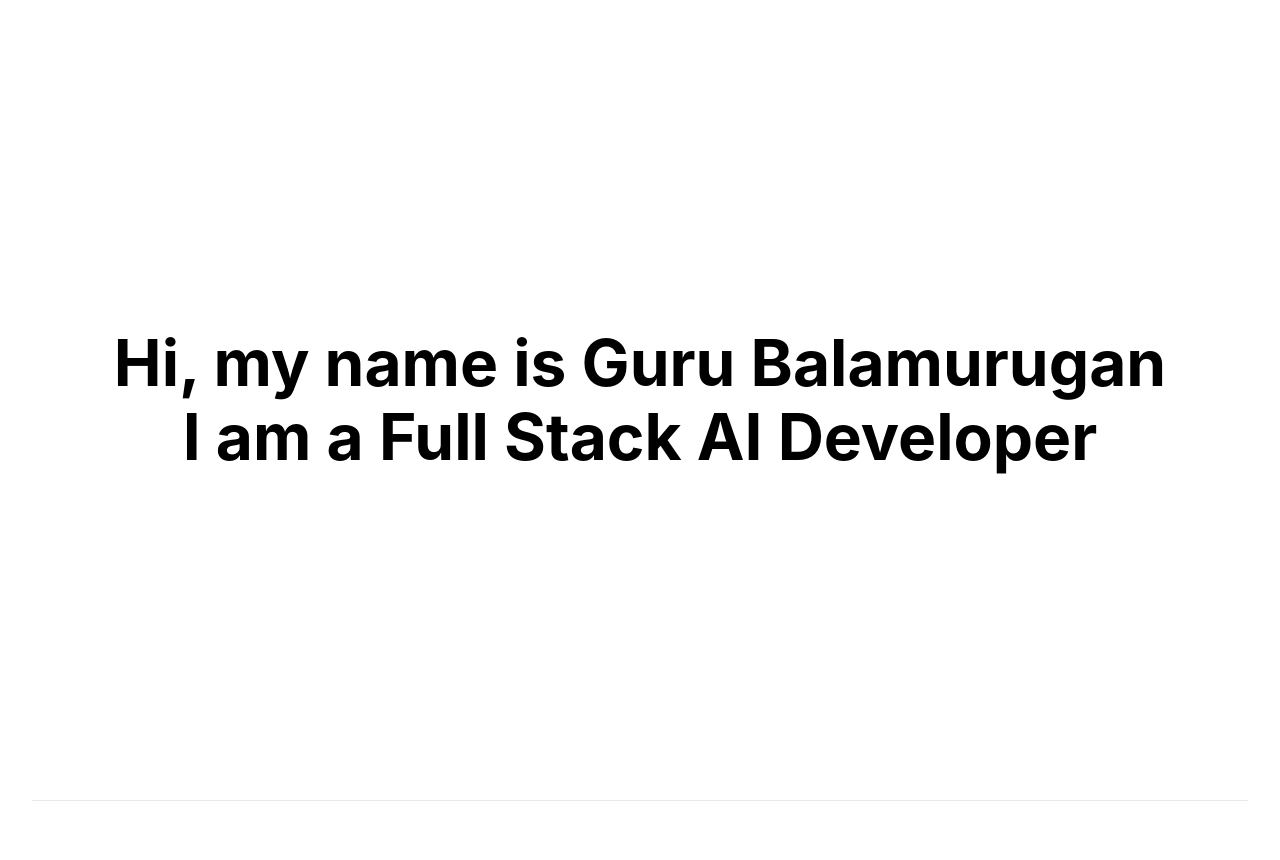
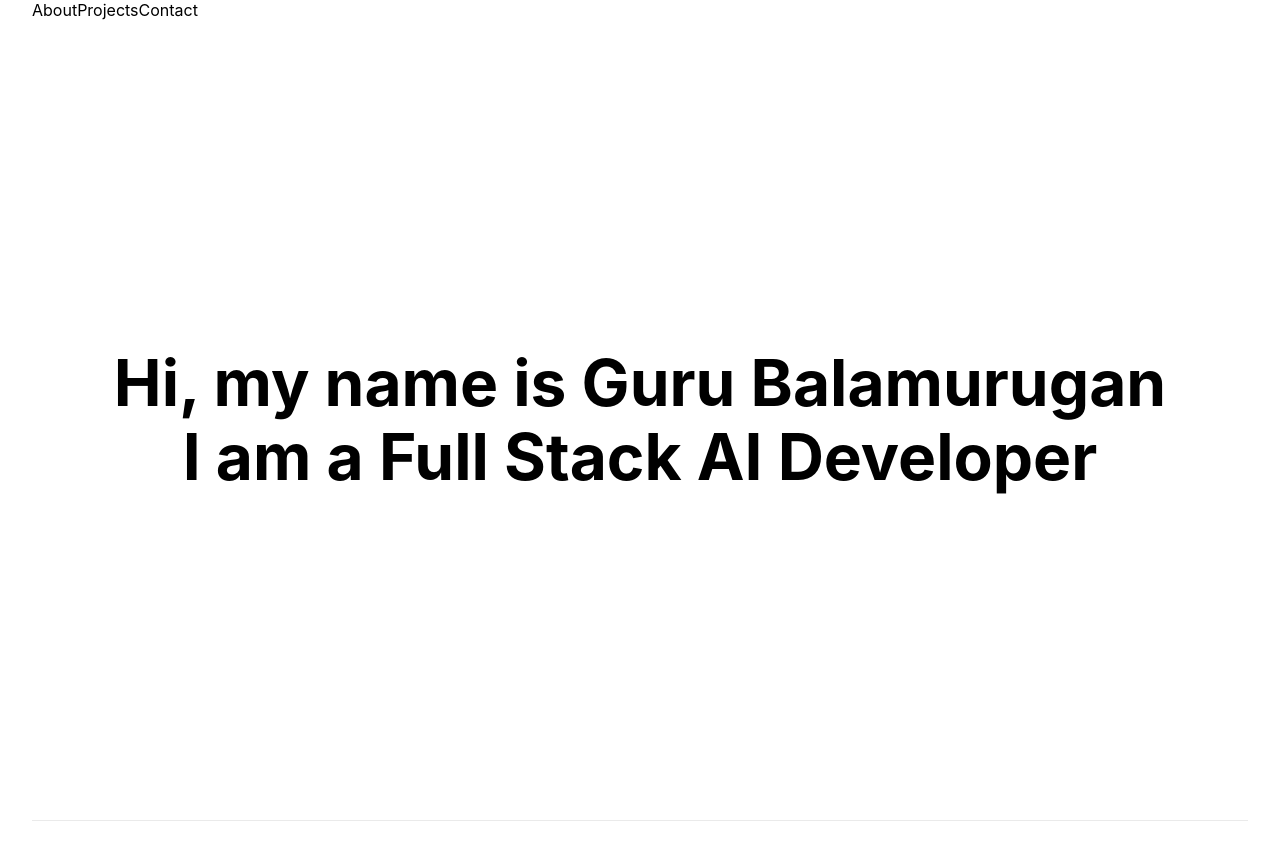
Before and after one commit to guru-apr21/React_again, a Next.js app: page / in a window 1280 px wide. Shown: the top 860 px of the page. Built offline with nearby package versions, Linux system fonts and the light colour scheme.

Commit message:
Create a Navbar component and corresponding pages

```diff
--- /dev/null
+++ b/components/Navbar.jsx
@@ -0,0 +1,11 @@
+import Link from "next/link";
+
+export default function Navbar() {
+  return (
+    <nav>
+      <Link href="/about">About</Link>
+      <Link href="/projects">Projects</Link>
+      <Link href="/contact">Contact</Link>
+    </nav>
+  );
+}
--- /dev/null
+++ b/pages/about.js
@@ -0,0 +1,3 @@
+export default function About() {
+  return <h1>About</h1>;
+}
--- /dev/null
+++ b/pages/contact.js
@@ -0,0 +1,3 @@
+export default function Contact() {
+  return <h1>Contact</h1>;
+}
--- a/pages/index.js
+++ b/pages/index.js
@@ -1,5 +1,6 @@
 import Head from "next/head";
 import styles from "../styles/Home.module.css";
+import Navbar from "../components/Navbar";
 
 export default function Home() {
   return (
@@ -10,6 +11,7 @@ export default function Home() {
         <link rel="icon" href="/favicon.ico" />
       </Head>
 
+      <Navbar />
       <main className={styles.main}>
         <h1 className={styles.title}>Hi, my name is Guru Balamurugan </h1>
         <h1 className={styles.title}>I am a Full Stack AI Developer</h1>
--- /dev/null
+++ b/pages/projects.js
@@ -0,0 +1,3 @@
+export default function Projects() {
+  return <h1>Projects</h1>;
+}
```
